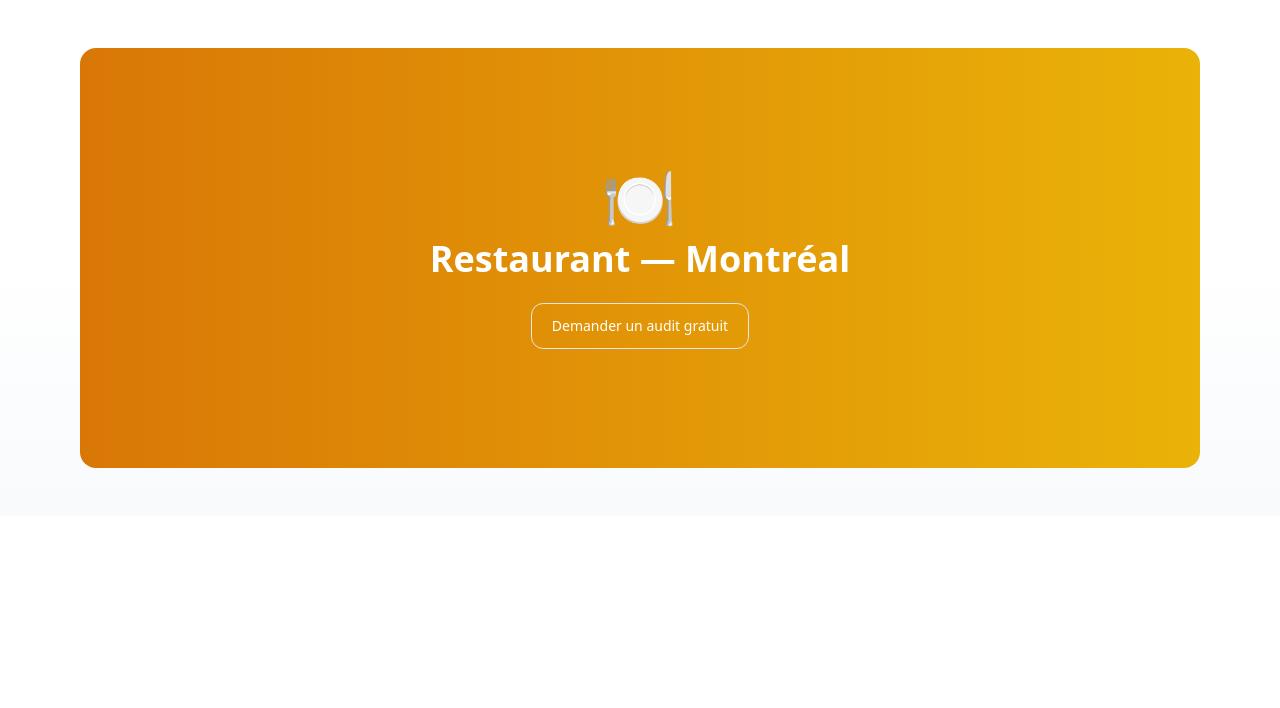
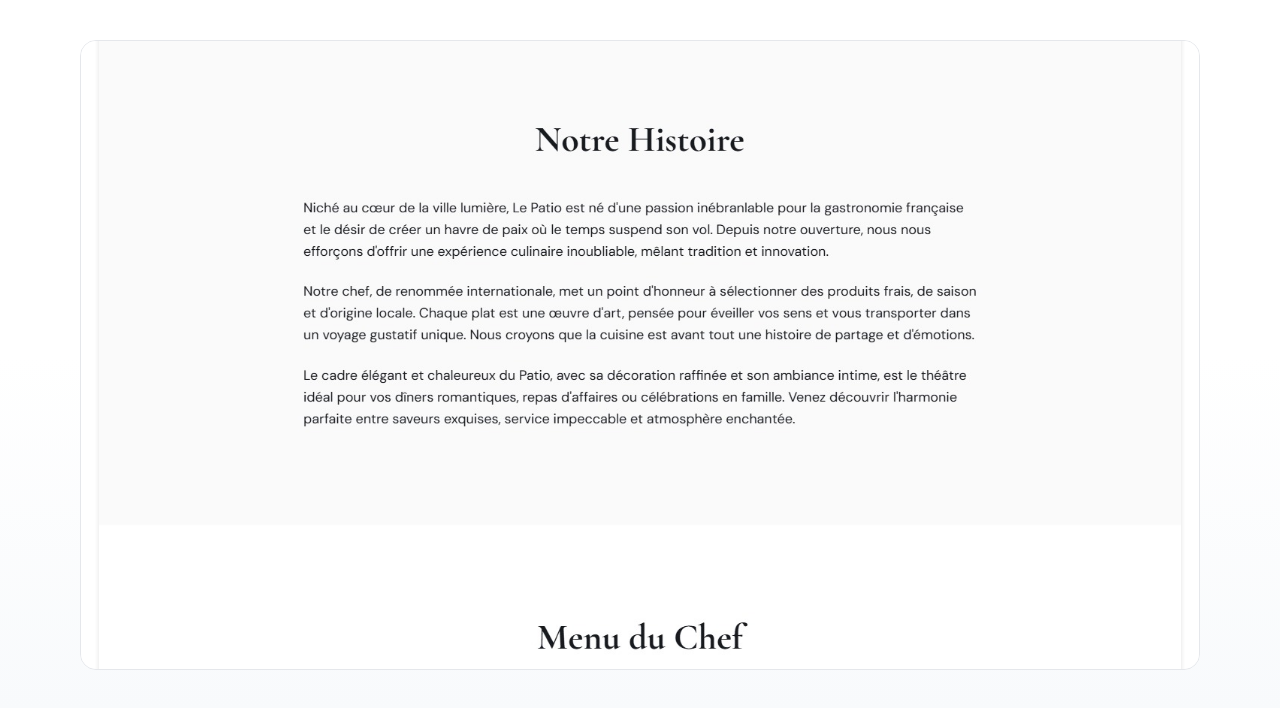
Before and after one commit to cadore93/nordik-ai-site, a Next.js app: page /demos/restaurant in a window 1280 px wide. Shown: the top 708 px of the page. Built offline with nearby package versions, Linux system fonts and the light colour scheme.

Commit message:
Update page.jsx

```diff
--- a/app/demos/restaurant/page.jsx
+++ b/app/demos/restaurant/page.jsx
@@ -1,13 +1,18 @@
-export default function DemoRestaurant() {
+import Image from "next/image";
+
+export default function Page() {
   return (
-    <main className="container mx-auto px-6 py-12">
-      <div className="aspect-[16/6] rounded-2xl bg-gradient-to-r from-amber-600 to-yellow-500 grid place-items-center text-white">
-        <div className="text-center">
-          <div className="text-6xl">🍽️</div>
-          <h1 className="mt-3 text-3xl md:text-4xl font-semibold">Restaurant — Montréal</h1>
-          <a href="/#contact" className="mt-6 inline-block rounded-xl border px-5 py-3 text-sm">Demander un audit gratuit</a>
-        </div>
+    <main className="container mx-auto px-6 py-10 space-y-10">
+      <div className="relative w-full aspect-[16/9] rounded-2xl overflow-hidden border">
+        <Image
+          src="/portfolio/restaurant-site-demo.jpg"
+          alt="Mockup site Restaurant — Nordik AI"
+          fill
+          className="object-cover"
+        />
       </div>
+
+      {/* ton contenu existant ici */}
     </main>
   );
 }
```
